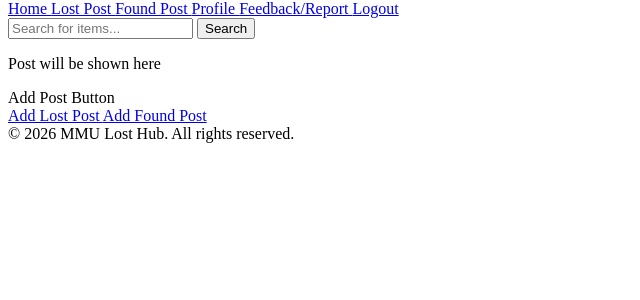
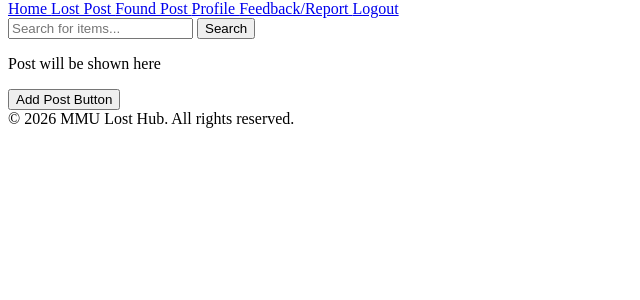
Before and after one commit to yf-91/GitExercise-G011, a Django app: page /items/ in a window 1280 px wide. Shown: the part 156-456 px from the top of the page, without its empty margins (0-640 px from the left). Run offline with Django 5.2, Linux system fonts and the light colour scheme.

Commit message:
Changed add post from nav to button & deleted add lost/found post dropdown nav

```diff
--- a/MMULostHub/items/templates/items/mainpage.html
+++ b/MMULostHub/items/templates/items/mainpage.html
@@ -32,7 +32,7 @@
 
         <div class="search-bar">                                        <!-- after need to be changed when starting to do search feature -->
             <input type="text" placeholder="Search for items...">
-            <button type="submit">Search</button>
+            <button type="submit"> Search </button>
         </div>
 
         <div class="posts">
@@ -41,15 +41,10 @@
             </p>
         </div>
 
-        <div class="add-button">
-            <nav>
+        <div class="add-post">
+            <button type="button">
                 Add Post Button
-            </nav>
-
-            <div class="add-button-content">
-                <a href="#"> Add Lost Post </a>
-                <a href="#"> Add Found Post </a>
-            </div>
+            </button>
         </div>
 
         <footer>
```
